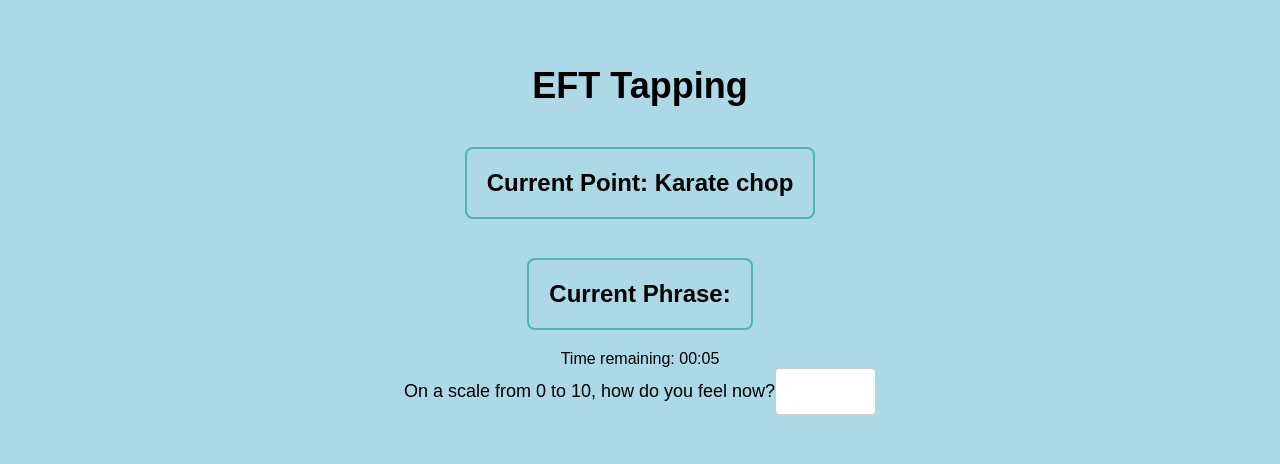
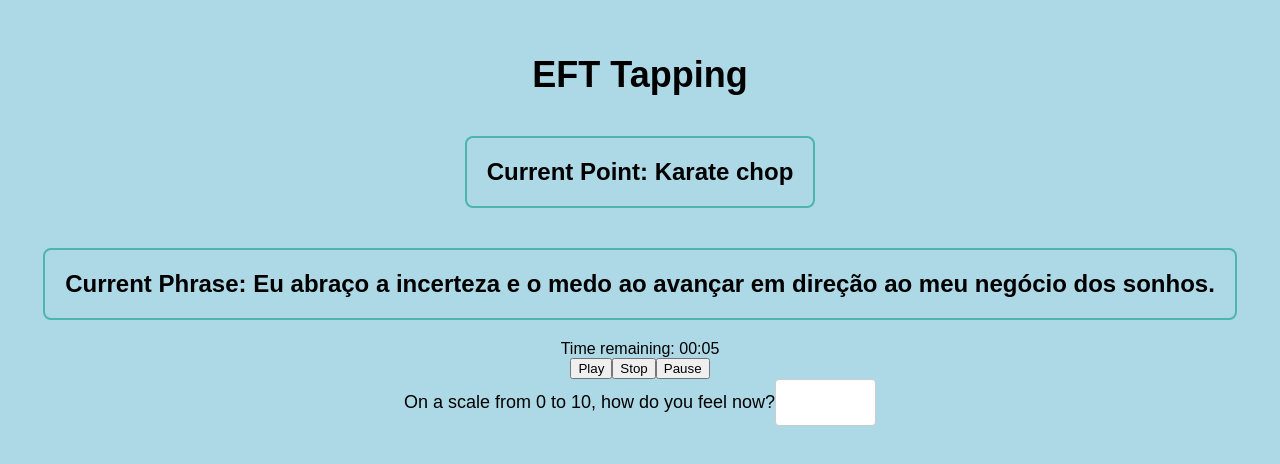
Before and after one commit to puppe1990/eft-app, a React (Create React App) app: page / in a window 1280 px wide. Shown: the part 152-616 px from the top of the page. Built offline with nearby package versions, Linux system fonts and the light colour scheme.

Commit message:
create play, stop and pause

```diff
--- a/src/App.js
+++ b/src/App.js
@@ -15,7 +15,7 @@ const POINTS = [
 ];
 
 const CUSTOM_PHRASES = [
-
+"Eu abraço a incerteza e o medo ao avançar em direção ao meu negócio dos sonhos.","Confio na minha capacidade e coragem para superar qualquer obstáculo no início do meu negócio.","Eu sou digno e capaz de ter sucesso em meu novo empreendimento comercial.","Eu escolho enfrentar meus medos e transformá-los em combustível para o sucesso do meu negócio.","Estou confiante em minha capacidade de aprender e crescer enquanto navego pelos desafios de iniciar um negócio.","Eu encaro o fracasso como uma oportunidade de crescimento e sucesso no meu negócio.","Sou antifrágil e persistente diante dos desafios de iniciar meu negócio.","Acredito na minha visão para o meu negócio e estou empenhado em torná-la realidade.","Estou aberto a receber apoio e orientação durante o processo de abertura de um negócio.","Sou forte e determinado em minha busca pelo sucesso em meu novo empreendimento.",
 ]
 
 function App() {
@@ -26,6 +26,7 @@ function App() {
   const [currentFeeling, setCurrentFeeling] = useState(null);
   const [isRoutineActive, setIsRoutineActive] = useState(true);
   const [timeRemaining, setTimeRemaining] = useState(10000);
+  const [isPlaying, setIsPlaying] = useState(true);
   const formattedTime = new Date(timeRemaining).toISOString().substr(14, 5);
 
   const handleNext = () => {
@@ -55,8 +56,20 @@ function App() {
     }
   };
 
+  const handlePlay = () => {
+    setIsPlaying(true);
+  };
+
+  const handleStop = () => {
+    setIsPlaying(false);
+  };
+
+  const handlePause = () => {
+    setIsPlaying(false);
+  };
+
   useEffect(() => {
-    if (isRoutineActive) {
+    if (isRoutineActive && isPlaying) {
       let intervalId = null;
       intervalId = setInterval(() => {
         setTimeRemaining(timeRemaining - 1000);
@@ -67,7 +80,7 @@ function App() {
       }, 1000);
       return () => clearInterval(intervalId);
     }
-  }, [isRoutineActive, timeRemaining]);
+  }, [isRoutineActive, timeRemaining, isPlaying]);
 
   if (!isRoutineActive) {
     const timeTaken = (endTime - startTime) / 1000;
@@ -85,6 +98,17 @@ function App() {
       <h2 class="point">Current Point: {currentPoint}</h2>
       <h2 class="phrase">Current Phrase: {currentPhrase}</h2>
       <div class="timer">Time remaining: {formattedTime}</div>
+      <div className="button-container">
+        <button className="play-button" onClick={handlePlay}>
+          Play
+        </button>
+        <button className="stop-button" onClick={handleStop}>
+          Stop
+        </button>
+        <button className="pause-button" onClick={handlePause}>
+          Pause
+        </button>
+      </div>
       <label>
         On a scale from 0 to 10, how do you feel now?
         <input
```
